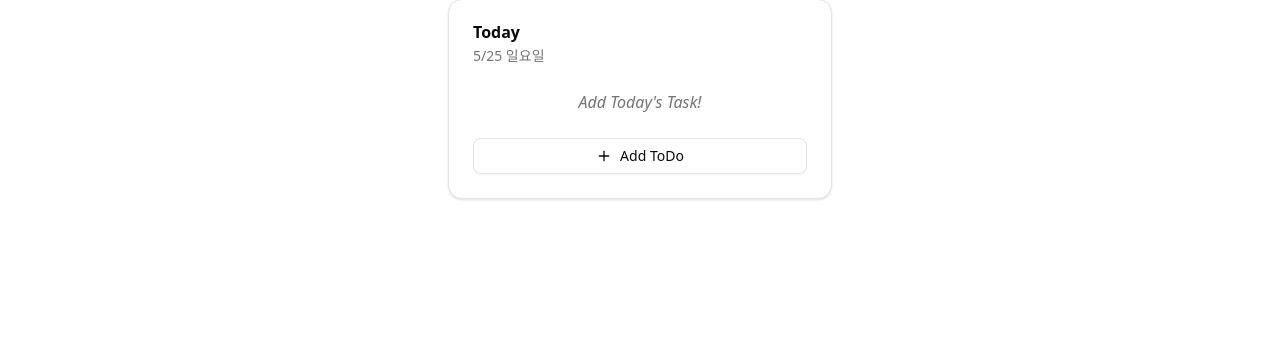
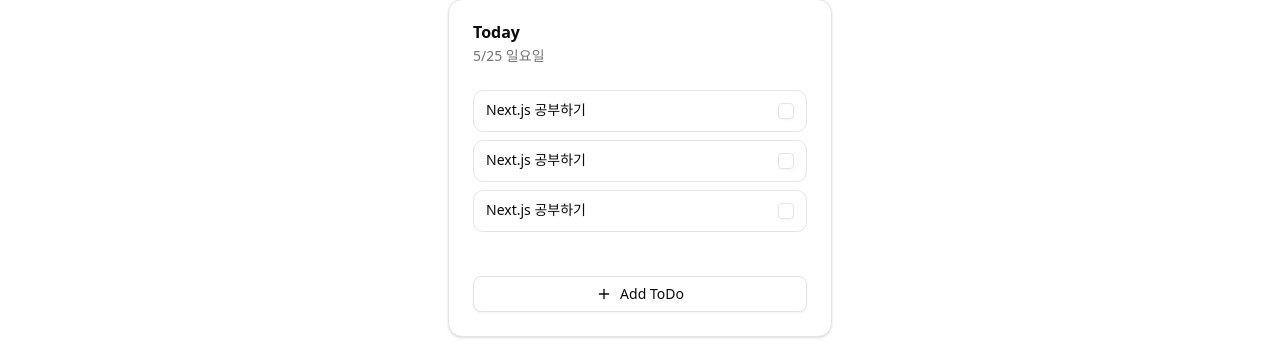
Before and after one commit to chan3785/2025-OSSCA-Next.js-team2, a Next.js app: page / in a window 1280 px wide. Shown: the part 243-605 px from the top of the page. Built offline with nearby package versions, Linux system fonts and the light colour scheme.

Commit message:
feat(todo): 할 일 항목 컴포넌트 및 체크박스 기능 구현
- ToDoTask 컴포넌트 생성 및 체크박스 기능 추가

- Radix UI Checkbox 컴포넌트 추가

- 할 일 목록에 테스트 데이터 추가

- 체크박스 상태에 따른 UI 스타일링 적용

```diff
--- a/package.json
+++ b/package.json
@@ -10,6 +10,7 @@
   },
   "dependencies": {
     "@radix-ui/react-avatar": "^1.1.10",
+    "@radix-ui/react-checkbox": "^1.3.2",
     "@radix-ui/react-scroll-area": "^1.2.9",
     "@radix-ui/react-slot": "^1.2.3",
     "class-variance-authority": "^0.7.1",
--- a/src/components/src/main/ToDoDashboad.tsx
+++ b/src/components/src/main/ToDoDashboad.tsx
@@ -8,19 +8,30 @@ import {
   CardTitle,
 } from "@/components/ui/card";
 import { Plus } from "lucide-react";
+import ToDoTask from "./ToDoTask";
 
-interface Task {
-  id: number;
+export interface Task {
+  id: string;
   title: string;
   isComplete: boolean;
 }
 
 const tasks: Task[] = [
-  //   {
-  //     id: 0,
-  //     title: "Next.js 공부하기",
-  //     isComplete: false,
-  //   },
+  {
+    id: "0",
+    title: "Next.js 공부하기",
+    isComplete: false,
+  },
+  {
+    id: "1",
+    title: "Next.js 공부하기",
+    isComplete: false,
+  },
+  {
+    id: "2",
+    title: "Next.js 공부하기",
+    isComplete: false,
+  },
 ];
 
 const getFormattedDate = () => {
@@ -36,16 +47,16 @@ export default function ToDoListsDashboard() {
         <CardTitle>Today</CardTitle>
         <CardDescription>{getFormattedDate()}</CardDescription>
       </CardHeader>
-      <CardContent>
+      <CardContent className="flex flex-col gap-2">
         {tasks.length > 0 ? (
-          tasks.map((task) => <div key={task.id}>todays {task.title}</div>)
+          tasks.map((task) => <ToDoTask key={task.id} task={task} />)
         ) : (
           <div className="text-center text-muted-foreground italic">
             {`Add Today's Task!`}
           </div>
         )}
       </CardContent>
-      <CardFooter className="flex-col gap-2">
+      <CardFooter className="flex-col mt-5">
         <Button variant="outline" className="w-full">
           <Plus /> Add ToDo
         </Button>
--- /dev/null
+++ b/src/components/src/main/ToDoTask.tsx
@@ -0,0 +1,16 @@
+import { Checkbox } from "@/components/ui/checkbox";
+import { Task } from "./ToDoDashboad";
+
+export default function ToDoTask({ task }: { task: Task }) {
+  return (
+    <div className="flex justify-between items-start gap-3 rounded-lg border p-3 has-[[aria-checked=true]]:bg-accent has-[[aria-checked=true]]:text-muted-foreground dark:has-[[aria-checked=true]]:border-blue-900 dark:has-[[aria-checked=true]]:bg-blue-950">
+      <div className="grid gap-1.5 font-normal">
+        <p className="text-sm leading-none font-medium">{task.title}</p>
+      </div>
+      <Checkbox
+        id={task.id}
+        className="data-[state=checked]:border-black data-[state=checked]:bg-black data-[state=checked]:text-white dark:data-[state=checked]:border-blue-700 dark:data-[state=checked]:bg-blue-700"
+      />
+    </div>
+  );
+}
--- /dev/null
+++ b/src/components/ui/checkbox.tsx
@@ -0,0 +1,32 @@
+"use client";
+
+import * as React from "react";
+import * as CheckboxPrimitive from "@radix-ui/react-checkbox";
+import { CheckIcon } from "lucide-react";
+
+import { cn } from "@/lib/utils";
+
+function Checkbox({
+  className,
+  ...props
+}: React.ComponentProps<typeof CheckboxPrimitive.Root>) {
+  return (
+    <CheckboxPrimitive.Root
+      data-slot="checkbox"
+      className={cn(
+        "peer border-input dark:bg-input/30 data-[state=checked]:bg-primary data-[state=checked]:text-primary-foreground dark:data-[state=checked]:bg-primary data-[state=checked]:border-primary focus-visible:border-ring focus-visible:ring-ring/50 aria-invalid:ring-destructive/20 dark:aria-invalid:ring-destructive/40 aria-invalid:border-destructive size-4 shrink-0 rounded-[4px] border shadow-xs transition-shadow outline-none focus-visible:ring-[3px] disabled:cursor-not-allowed disabled:opacity-50",
+        className
+      )}
+      {...props}
+    >
+      <CheckboxPrimitive.Indicator
+        data-slot="checkbox-indicator"
+        className="flex items-center justify-center text-current transition-none"
+      >
+        <CheckIcon className="size-3.5" />
+      </CheckboxPrimitive.Indicator>
+    </CheckboxPrimitive.Root>
+  );
+}
+
+export { Checkbox };
```
Also changed, not shown: 1 other file (tests, documents, lock files or other folders).
